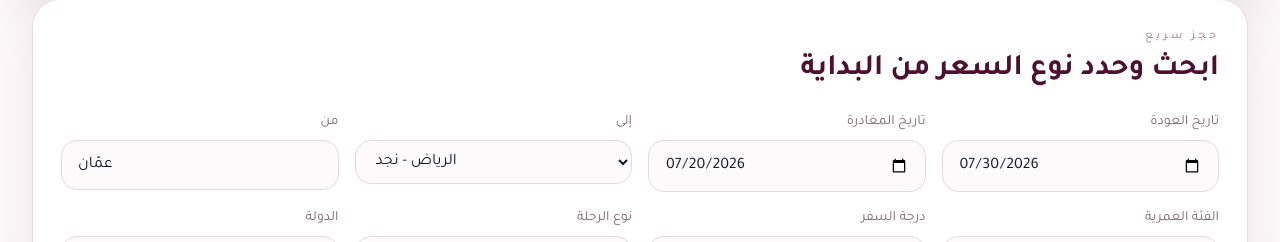
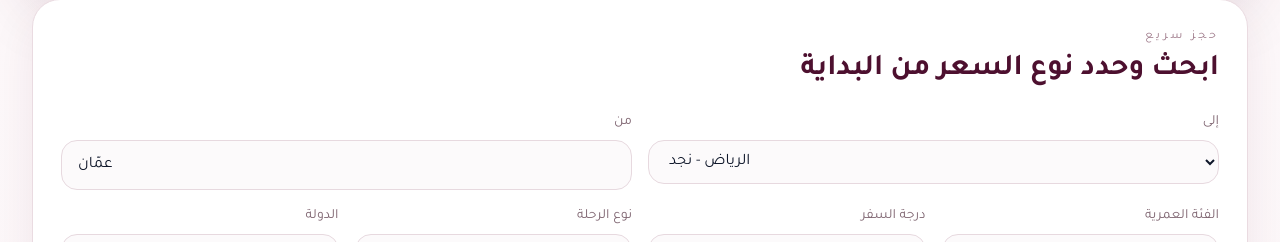
Before and after one commit to mym-dev-ui/Qatar-Airways, a Next.js app: page /home-new in a window 1280 px wide. Shown: the part 682-924 px from the top of the page. Built offline with nearby package versions, Linux system fonts and the light colour scheme.

Commit message:
Move travel date selection out of homepage

```diff
--- a/app/home-new/page.tsx
+++ b/app/home-new/page.tsx
@@ -45,8 +45,8 @@
   const [formData, setFormData] = useState({
     from: "عمّان",
     to: activeDestination?.city || "",
-    departure: "2026-07-20",
-    returnDate: "2026-07-30",
+    departure: "",
+    returnDate: "",
     passengers: "1 مسافر",
   });
 
@@ -200,7 +200,7 @@
             <h3 className="mt-2 text-3xl font-bold text-[#4d102f]">ابحث وحدد نوع السعر من البداية</h3>
           </div>
 
-          <div className="mt-6 grid gap-4 md:grid-cols-4">
+          <div className="mt-6 grid gap-4 md:grid-cols-2">
             <label className="flex flex-col gap-2 text-right">
               <span className="text-sm text-[#7e6470]">من</span>
               <input value={formData.from} onChange={(event) => updateField("from", event.target.value)} className="rounded-2xl border border-[#e7d9df] bg-[#fcfafb] px-4 py-3" />
@@ -222,14 +222,6 @@
                   </option>
                 ))}
               </select>
-            </label>
-            <label className="flex flex-col gap-2 text-right">
-              <span className="text-sm text-[#7e6470]">تاريخ المغادرة</span>
-              <input type="date" value={formData.departure} onChange={(event) => updateField("departure", event.target.value)} className="rounded-2xl border border-[#e7d9df] bg-[#fcfafb] px-4 py-3" />
-            </label>
-            <label className="flex flex-col gap-2 text-right">
-              <span className="text-sm text-[#7e6470]">تاريخ العودة</span>
-              <input type="date" value={formData.returnDate} onChange={(event) => updateField("returnDate", event.target.value)} className="rounded-2xl border border-[#e7d9df] bg-[#fcfafb] px-4 py-3" />
             </label>
           </div>
 
```
